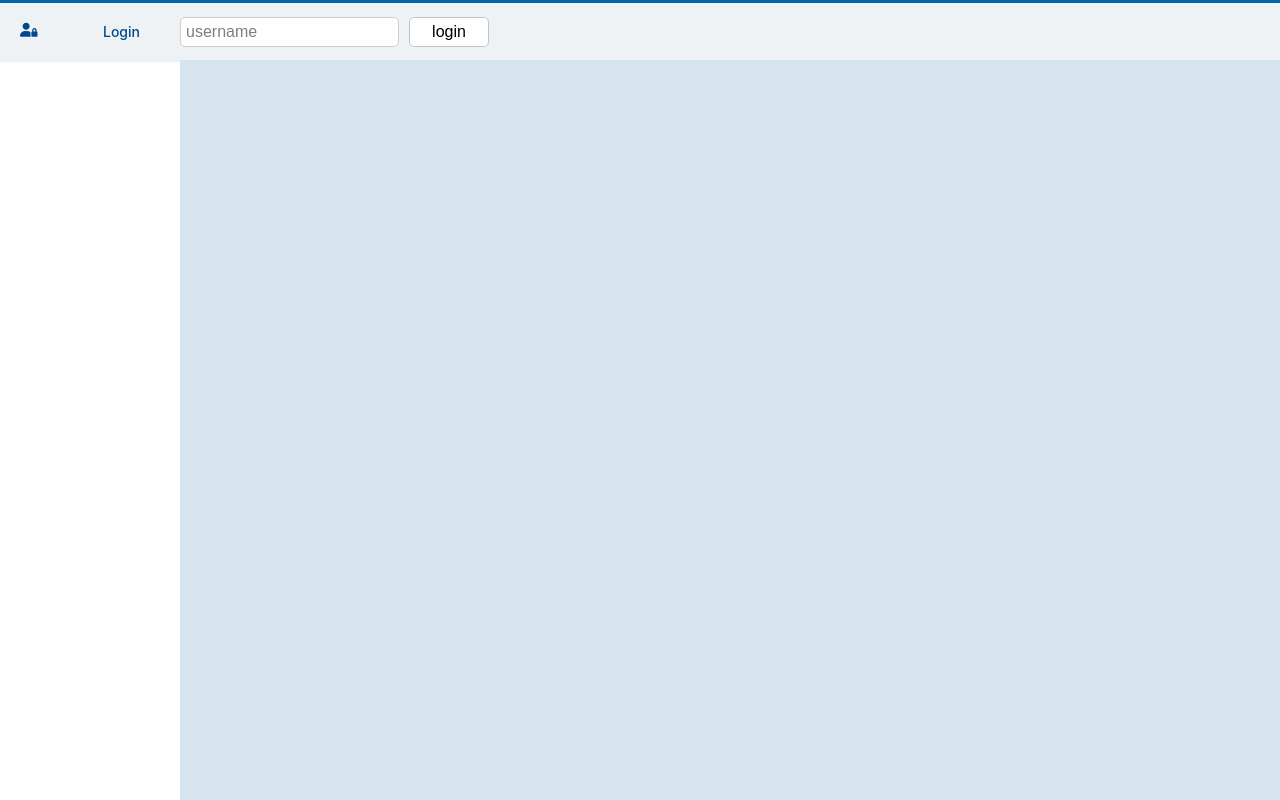
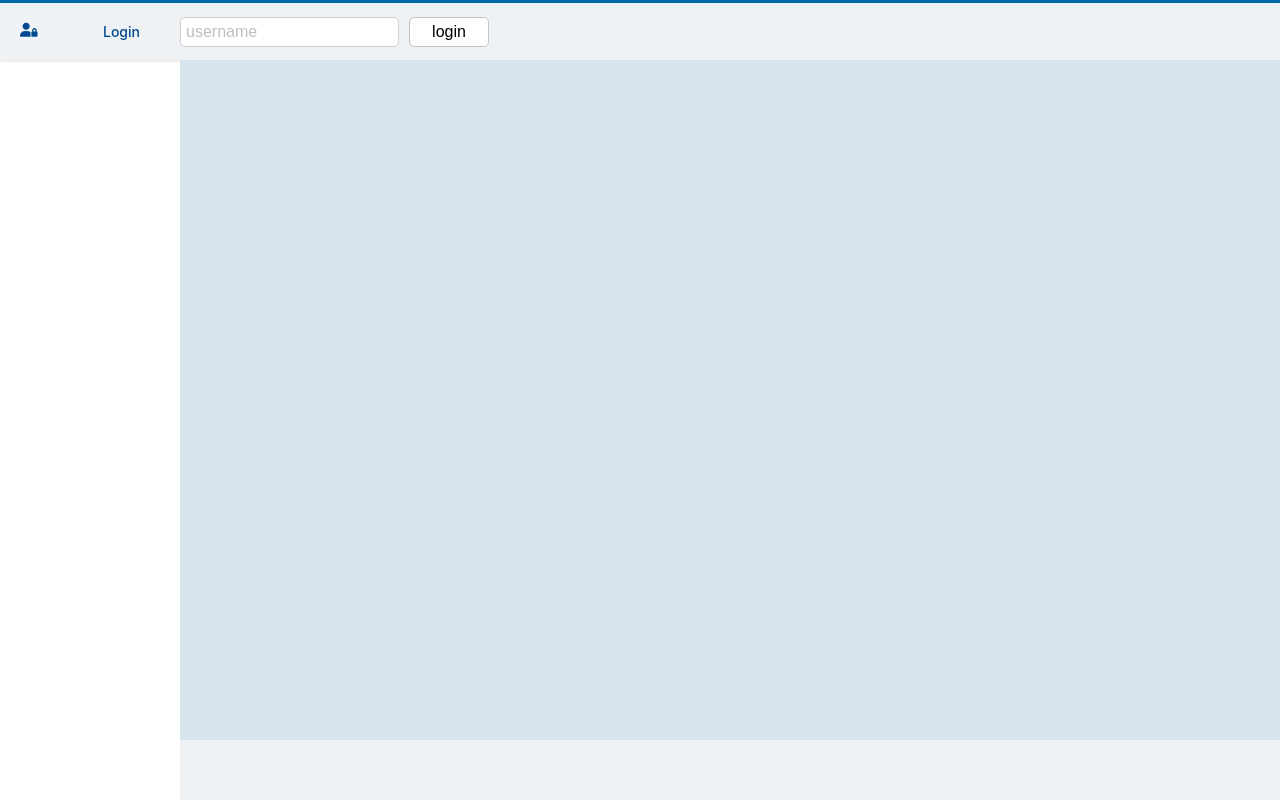
Before and after one commit to Barna-Molnar/econda-challenge, a React (Create React App) app: page / in a window 1280 px wide. Built offline with nearby package versions, Linux system fonts and the light colour scheme.

Commit message:
cleaning

```diff
--- a/src/App.jsx
+++ b/src/App.jsx
@@ -34,9 +34,11 @@ class App extends React.Component {
     return (
       <div className="App">
         <Login logIn={this.logIn} logOut={this.logOut} user={this.state.user} />
+
         <div className="App__menu__container">
           <SideMenu user={this.state.user} />
         </div>
+
         <div className="content">
           <Switch>
             <Route exact path="/">
@@ -79,6 +81,7 @@ class App extends React.Component {
               <h1>Reports</h1>
             </Route>
           </Switch>
+          <div className="footer">&nbsp;</div>
         </div>
       </div>
     );
--- a/src/App.scss
+++ b/src/App.scss
@@ -9,8 +9,18 @@
     width: 18rem;
   }
   .content {
+    height: 100vh;
+    position: relative;
     background-color: $hellblau;
-    padding: 5rem;
-    // border-top: 2px solid #01498e;
+    display: flex;
+    justify-content: center;
+    align-items: center;
+  }
+  .footer {
+    position: absolute;
+    bottom: 0;
+    height: 15%;
+    width: 100%;
+    background-color: $hellgrau-2;
   }
 }
--- a/src/Login.jsx
+++ b/src/Login.jsx
@@ -3,14 +3,20 @@ import './login.scss';
 
 function Login({ logIn, logOut, user }) {
   const [userName, setUserName] = useState('');
+  const [disabled, setDisabled] = useState(false);
 
   return (
     <div className="container__form">
       <form className="form__container">
         <div className="form__container__input-group">
           <label htmlFor="name" className="form__container__input-group__label">
-            <i className="fas fa-user-lock"></i>
-            Login
+            {user ? (
+              <i class="fas fa-user"></i>
+            ) : (
+              <i className="fas fa-user-lock"></i>
+            )}
+
+            {user ? user.userName : 'Login'}
           </label>
           <input
             className="input"
@@ -22,18 +28,21 @@ function Login({ logIn, logOut, user }) {
             type="text"
             placeholder="username"
             required
+            disabled={disabled}
           />
 
           <button
             className="loginBtn"
             onClick={(e) => {
               e.preventDefault();
-              if (!user) {
+              if (!user && userName) {
                 logIn(userName);
                 setUserName('');
+                setDisabled(true);
               }
               if (user) {
                 logOut();
+                setDisabled(false);
                 return;
               }
             }}
--- a/src/MenuComponents.js
+++ /dev/null
@@ -1 +0,0 @@
-import { users, menus } from './data.js'
--- a/src/SideMenu.jsx
+++ b/src/SideMenu.jsx
@@ -6,9 +6,9 @@ import { menus, createMenuItems } from './data';
 
 function SideMenu({ user }) {
   const [popupIsOpen, setPopupIsOpen] = useState(false);
-  /// functionality to creating the menu Items
-  console.log(user);
+
   if (!user) return null;
+  /// creating the menu Items
   const items = createMenuItems(user, menus);
 
   /// Popup functionality
@@ -46,7 +46,6 @@ function SideMenu({ user }) {
           </div>
         );
       })}
-
       <Popup open={popupIsOpen} close={popupClose} user={user.userName} />
     </div>
   );
--- a/src/color.scss
+++ b/src/color.scss
@@ -35,3 +35,5 @@ $sand: #ebdab0;
 $sand-abstufung: #c3b289;
 $black: #000000;
 $white: #ffffff;
+
+// hover
--- a/src/data.js
+++ b/src/data.js
@@ -7,14 +7,14 @@ const customerA = {
 
 }
 const aUserOne = {
+    userName: 'Almi',
     isAdmin: true,
-    customer: customerA,
-    userName: 'Almi'
+    customer: customerA
 }
 const aUserTwo = {
+    userName: 'Almi2',
     isAdmin: false,
     customer: customerA,
-    userName: 'Almi2'
 }
 
 const customerB = {
@@ -22,14 +22,14 @@ const customerB = {
     isPremium: false,
 }
 const bUserOne = {
+    userName: 'Barni',
     isAdmin: true,
     customer: customerB,
-    userName: 'Barni'
 }
 const bUserTwo = {
+    userName: 'Barni2',
     isAdmin: false,
     customer: customerB,
-    userName: 'Barni2'
 }
 
 export const users = [aUserOne, aUserTwo, bUserOne, bUserTwo]
--- a/src/login.scss
+++ b/src/login.scss
@@ -38,11 +38,10 @@
     font-size: 1.6rem;
     border: 1px solid rgb(211, 205, 205);
     border-radius: 0.5rem;
-    color: $logoblau-abstufung;
 
     &::-webkit-input-placeholder {
       /* Chrome/Opera/Safari */
-      color: rgb(126, 126, 126);
+      color: rgb(190, 190, 190);
     }
     &:focus {
       outline: none;
@@ -53,10 +52,17 @@
     font-size: 1.6rem;
     padding: 0.5rem 1rem;
     width: 8rem;
-
     border-radius: 0.5rem;
     border: 1px solid rgb(196, 196, 196);
     background-color: white;
     cursor: pointer;
+    transition: all 0.3s ease;
+    &:hover {
+      box-shadow: inset 0 0 3em $logoblau;
+      border: 1px solid transparent;
+      color: $white;
+      transform: translateY(1px);
+      text-shadow: 0px 0px 1px $white;
+    }
   }
 }
--- a/src/popup.scss
+++ b/src/popup.scss
@@ -6,19 +6,13 @@
 .overlay {
   opacity: 100;
   position: fixed;
-  /* Sit on top of the page content */
-  // display: none;
-  /* Hidden by default */
   width: 100%;
-  /* Full width (cover the whole page) */
   height: 100%;
-  /* Full height (cover the whole page) */
   top: 0;
   left: 0;
   right: 0;
   bottom: 0;
   background-color: rgba(0, 0, 0, 0.5);
-  /* Black background with opacity */
   z-index: 2;
   transition: all 0.2s;
   display: flex;
@@ -64,8 +58,8 @@
       }
     }
     button:hover {
-      //   background-color: #0069d9;
-      background-color: #0964c5;
+      // background-color: #0964c5;
+      background-color: #0069d9;
       border-color: #0062cc;
     }
 
--- a/src/sideMenu.scss
+++ b/src/sideMenu.scss
@@ -1,41 +1,23 @@
 @import './color.scss';
 .menu__container {
   height: 100vh;
-  //   border: 1px solid black;
   width: 18rem;
   display: flex;
   flex-direction: column;
 
-  //   background-image: linear-gradient(rgb(177, 177, 177), rgb(58, 58, 58));
-
-  // .menu__title {
-  //   font-size: 1.6rem;
-  //   // border: 1px solid pink;
-  //   padding: 0.5rem 1rem;
-  //   cursor: pointer;
-  // }
-
   .container {
-    // padding: 0.5rem 1.6rem;
-
     &__title {
       font-size: 1.6rem;
       padding: 1rem 2rem;
       cursor: pointer;
-
-      a {
-        text-decoration: none;
-      }
-      a:visited {
-        color: rgb(71, 70, 70);
-      }
     }
     &__menuItems {
       .menu__item {
         list-style: none;
         position: relative;
-        transition: 0.2s;
+        transition: 0.1s;
         border-right: 4px solid transparent;
+
         a {
           padding: 8px 8px 8px 4rem;
           text-decoration: none;
@@ -50,14 +32,12 @@
           position: absolute;
           font-size: 1.3rem;
           font-weight: 800;
-          // font-style: bold;
           left: 10px;
           color: white;
+          transition: 0.1s;
         }
       }
       .menu__item:hover {
-        // background-color: rgb(85, 85, 85);
-        // background-color: $dunkelblau;
         border-right: 4px solid $dunkelblau;
         a {
           color: white;
```
